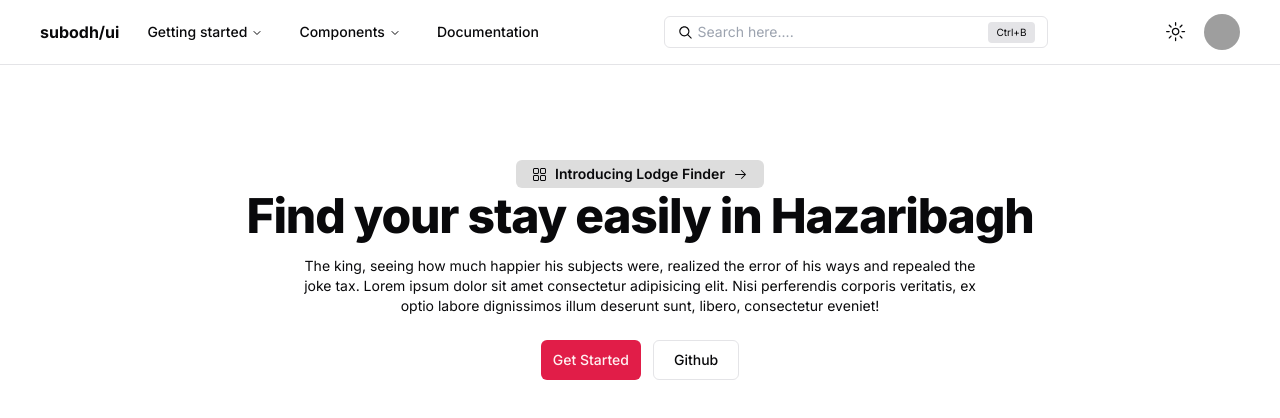
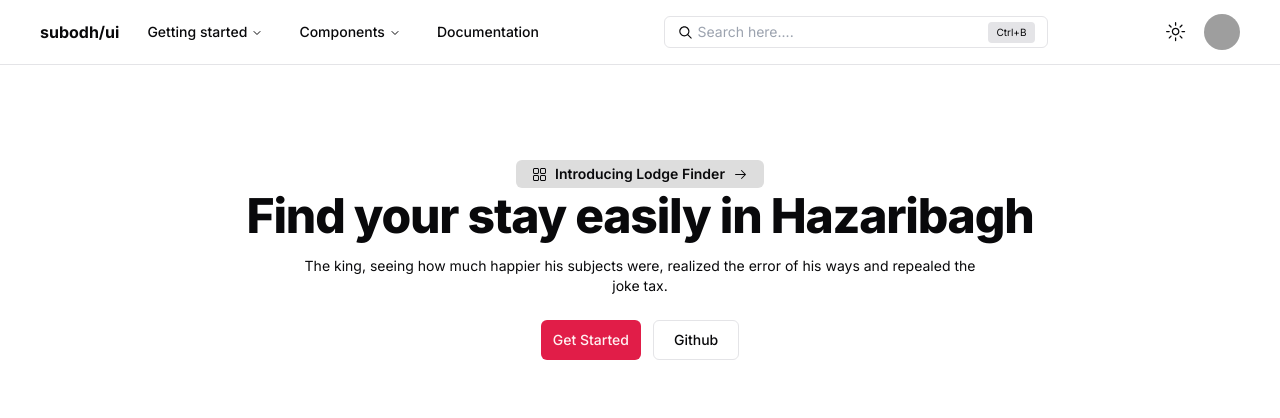
Before and after one commit to 1432Subodh/subdoh, a Next.js app: page / in a window 1280 px wide. Shown: the top 418 px of the page. Built offline with nearby package versions, Linux system fonts and the light colour scheme; grey boxes are pictures that could not be loaded.

Commit message:
adding more

```diff
--- a/src/components/Home/Home.tsx
+++ b/src/components/Home/Home.tsx
@@ -16,7 +16,6 @@ function Home() {
             </h2>
             <p className="leading-5 mt-3 text-sm text-center w-full sm:px-[300px] px-5">
                 The king, seeing how much happier his subjects were, realized the error of his ways and repealed the joke tax.
-                Lorem ipsum dolor sit amet consectetur adipisicing elit. Nisi perferendis corporis veritatis, ex optio labore dignissimos illum deserunt sunt, libero, consectetur eveniet!
             </p>
             <div className='flex gap-3 mt-5'>
                 <Link href={'/lodge'}>
```
